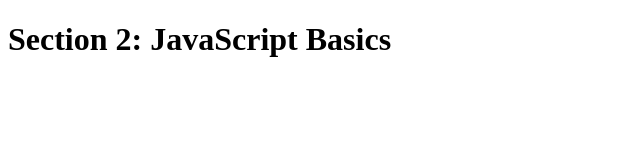
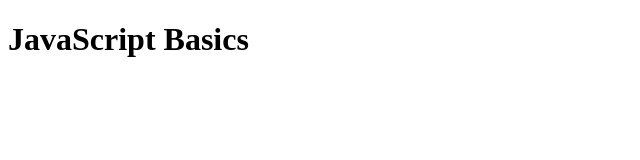
Before and after one commit to lagesh/my-js-library, a plain HTML site: page index.html in a window 1280 px wide. Shown: the whole page, without its empty margins (0-640 px from the left). Drawn offline with Linux system fonts and the light colour scheme.

Commit message:
review h1 content in html file

```diff
--- a/index.html
+++ b/index.html
@@ -7,7 +7,7 @@
 </head>
 
 <body>
-    <h1>Section 2: JavaScript Basics</h1>
+    <h1>JavaScript Basics</h1>
 </body>
 <script src="script.js"></script>
 
```
